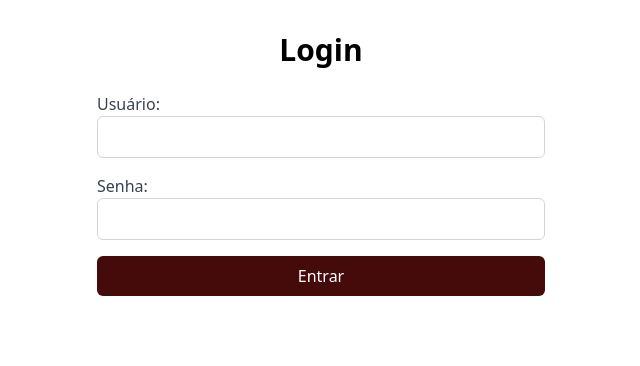
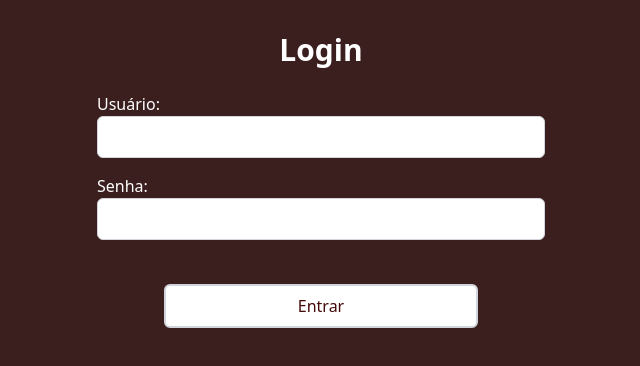
Before and after one commit to Dev-Evolutions/Dashboard, a Vue app in the folder meu-projeto/: page / in a window 1280 px wide. Shown: the top 366 px of the page, without its empty margins (319-959 px from the left). Built offline with nearby package versions, Linux system fonts and the light colour scheme.

Commit message:
Ajuste da estrutura de Login e alteração de cor

```diff
--- a/meu-projeto/src/components/Dashboard.vue
+++ b/meu-projeto/src/Components/FinancialDashboard.vue
@@ -2,7 +2,7 @@
   <div>
     <header>
       <h1>Dashboard Financeiro - Exprezzo Cafeteria</h1>
-      <img src="@/assets/logo_cafe_com_escrita_exprezzo.png" alt="Logo da Exprezzo Cafeteria"/>
+      <img src="" alt="Logo da Exprezzo Cafeteria"/>
     </header>
 
     <main>
--- a/meu-projeto/src/Components/UserLogin.vue
+++ b/meu-projeto/src/Components/UserLogin.vue
@@ -1,29 +1,29 @@
 <template>
-    <div class="login container mx-auto py-8" v-if="!isAuthenticated">
-        <h1 class="text-3xl font-bold text-center mb-6">Login</h1>
-        <form class="max-w-md mx-auto" @submit.prevent="login">
-            <div class="mb-4">
-                <label for="username" class="block text-gray-700">Usuário:</label>
+    <div class="login container mx-auto py-8 bg-red-950 min-h-screen items-center justify-center" v-if="!isAuthenticated">
+        <h1 class="text-3xl font-bold text-center mb-6 text-white">Login</h1>
+        <form class="max-w-md mx-auto r flex flex-col items-center" @submit.prevent="login">
+            <div class="mb-4 w-[100%]">
+                <label for="username" class="block text-white">Usuário:</label>
                 <input type="text" id="username" v-model="username"
                     class="w-full px-4 py-2 border border-gray-300 rounded-md" />
             </div>
-            <div class="mb-4">
-                <label for="password" class="block text-gray-700">Senha:</label>
+            <div class="mb-4 w-[100%]">
+                <label for="password" class="block text-white">Senha:</label>
                 <input type="password" id="password" v-model="password"
                     class="w-full px-4 py-2 border border-gray-300 rounded-md" />
             </div>
-            <button type="submit" class="w-full bg-red-950 text-white py-2 px-4 rounded-md hover:bg-green-700">
+            <button type="submit" class="w-[70%] bg-white text-red-950 py-2 px-2 border-2 border-gray-300 rounded-md hover:bg-gray-300 mt-7">
                 Entrar
             </button>
         </form>
     </div>
     <div v-else>
-        <Dashboard/>
+        <FinancialDashboard/>
     </div>
 </template>
 
 <script>
-import Dashboard from './Dashboard.vue';
+import FinancialDashboard from './FinancialDashboard.vue';
 
 export default {
     data() {
@@ -43,8 +43,14 @@ export default {
         }
     },
     components: {
-    Dashboard
+    FinancialDashboard
   }
 
 };
 </script>
+
+<style scoped>
+.bg-red-950 {
+    background-color: #3b1f1f; /* Cor marrom escura */
+}
+</style>
```
Also changed, not shown: meu-projeto/public/logo_cafe_com_escrita.png (added).
